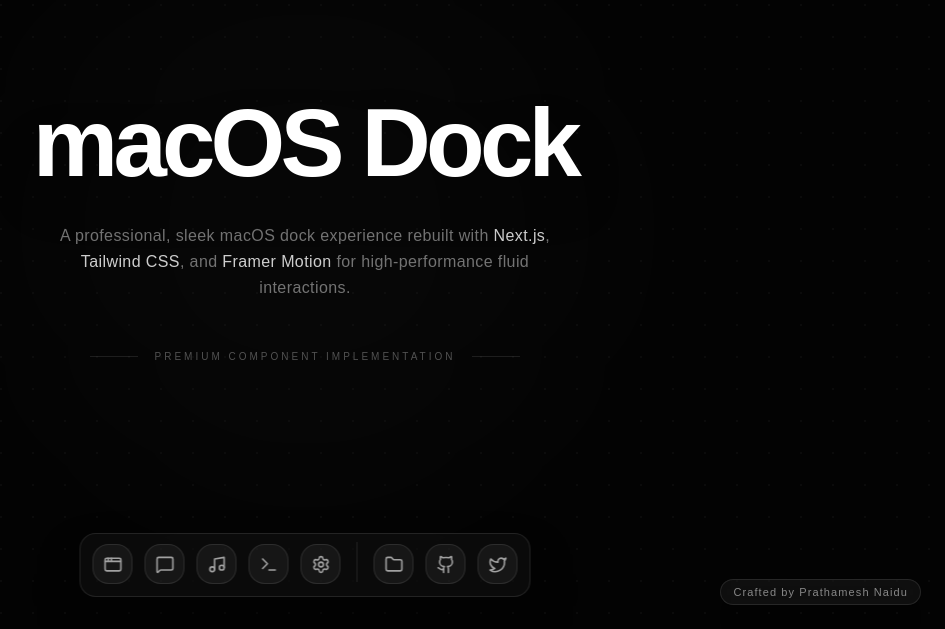
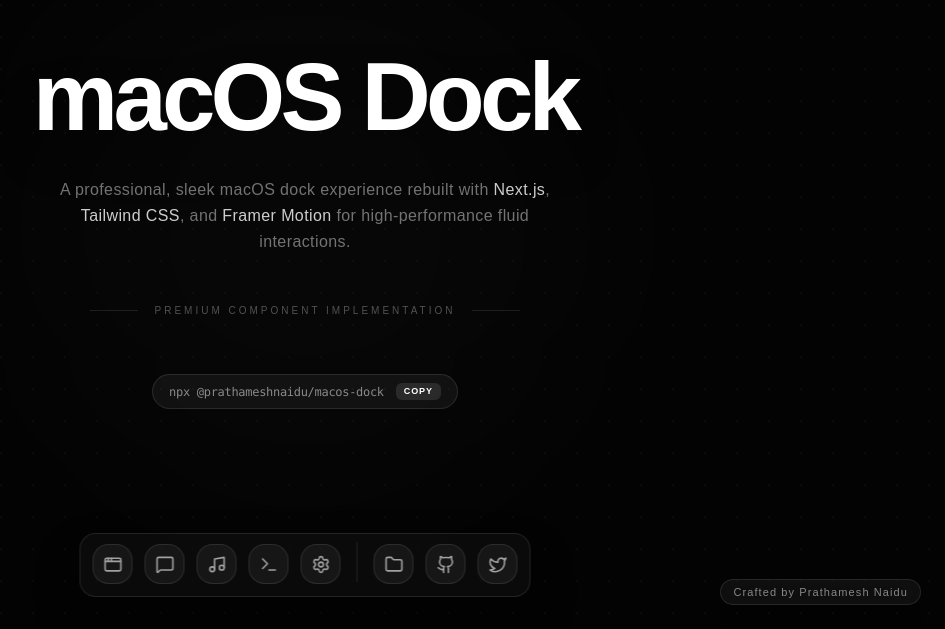
Before and after one commit to intrface2026/macos-dock-component, a Next.js app: page / in a window 1280 px wide. Shown: the part 171-800 px from the top of the page, without its empty margins (335-1280 px from the left). Built offline with nearby package versions, Linux system fonts and the light colour scheme; a web font is replaced by a local one.

Commit message:
Add npx command copy block to landing page

```diff
--- a/app/page.tsx
+++ b/app/page.tsx
@@ -23,6 +23,24 @@
           <div className="h-[1px] w-12 bg-white/10"></div>
           <span className="text-[10px] uppercase tracking-[0.3em] text-neutral-600 font-medium">Premium Component Implementation</span>
           <div className="h-[1px] w-12 bg-white/10"></div>
+        </div>
+
+        {/* Installation Command */}
+        <div className="pt-6">
+          <div className="group relative inline-flex items-center gap-3 px-4 py-2 bg-white/5 border border-white/10 rounded-full hover:bg-white/10 transition-all duration-300">
+            <span className="text-xs font-mono text-white/50 tracking-tight">npx @prathameshnaidu/macos-dock</span>
+            <button
+              onClick={() => {
+                navigator.clipboard.writeText("npx @prathameshnaidu/macos-dock");
+                const btn = document.getElementById("copy-btn");
+                if (btn) btn.innerText = "COPIED";
+                setTimeout(() => { if (btn) btn.innerText = "COPY"; }, 2000);
+              }}
+              className="px-2 py-0.5 rounded-md bg-white/10 hover:bg-white/20 text-[9px] font-bold text-white tracking-widest transition-colors cursor-pointer"
+            >
+              <span id="copy-btn">COPY</span>
+            </button>
+          </div>
         </div>
       </div>
 
```
